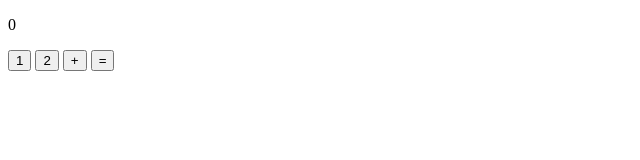
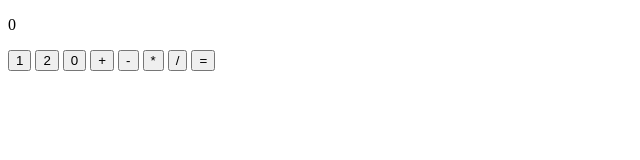
Before and after one commit to Boniich/Calculator, a plain HTML site: page index.html in a window 1280 px wide. Shown: the whole page, without its empty margins (0-640 px from the left). Drawn offline with Linux system fonts and the light colour scheme.

Commit message:
added a few buttons more

```diff
--- a/index.html
+++ b/index.html
@@ -13,7 +13,11 @@
         <div class="btns">
             <button class="btn1">1</button>
             <button class="btn2">2</button>
+            <button class="btn0">0</button>
             <button class="mas">+</button>
+            <button class="menos">-</button>
+            <button class="multiplicar">*</button>
+            <button class="dividir">/</button>
             <button class="igual">=</button>
         </div>
     </div>
```
